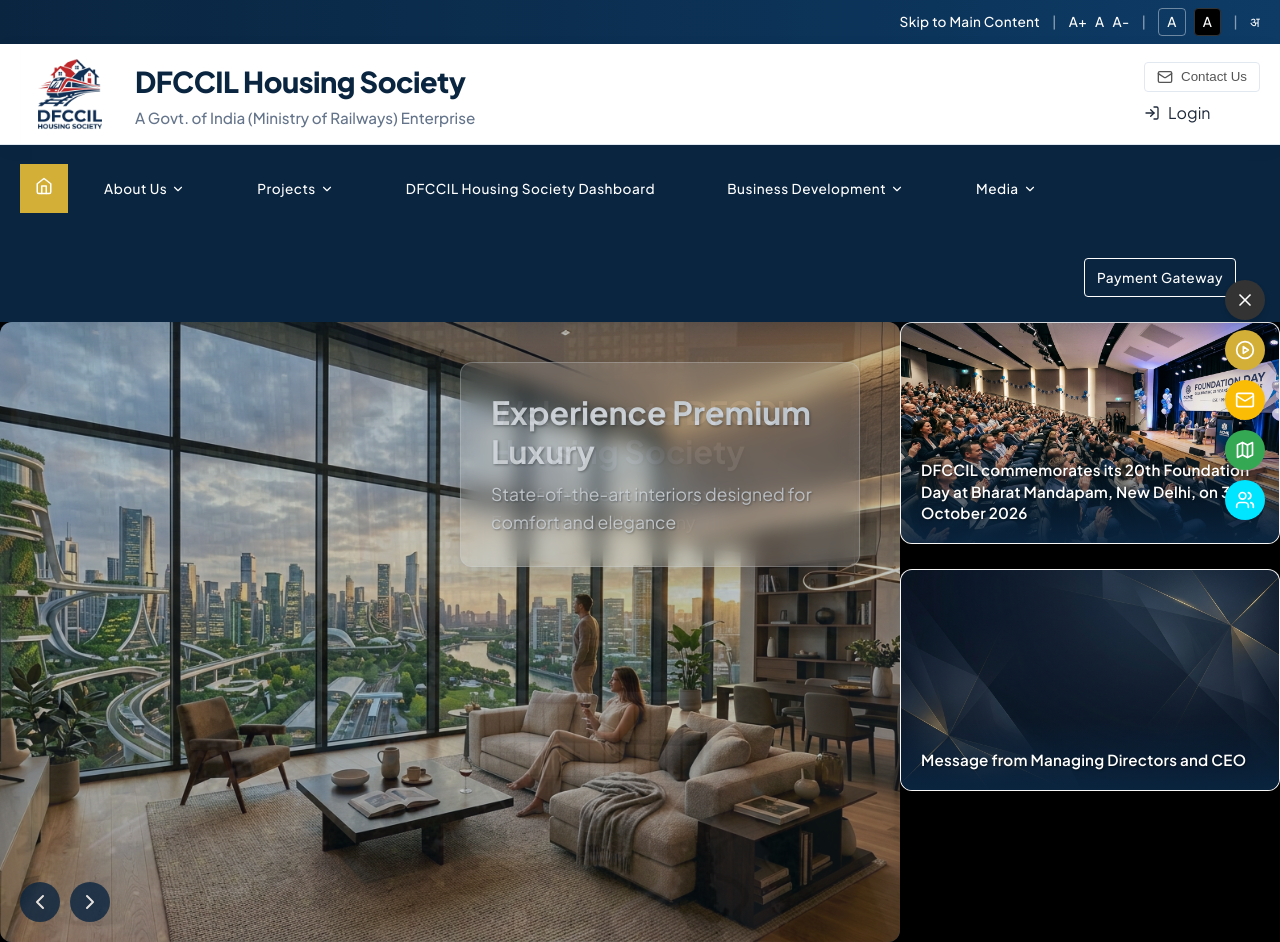
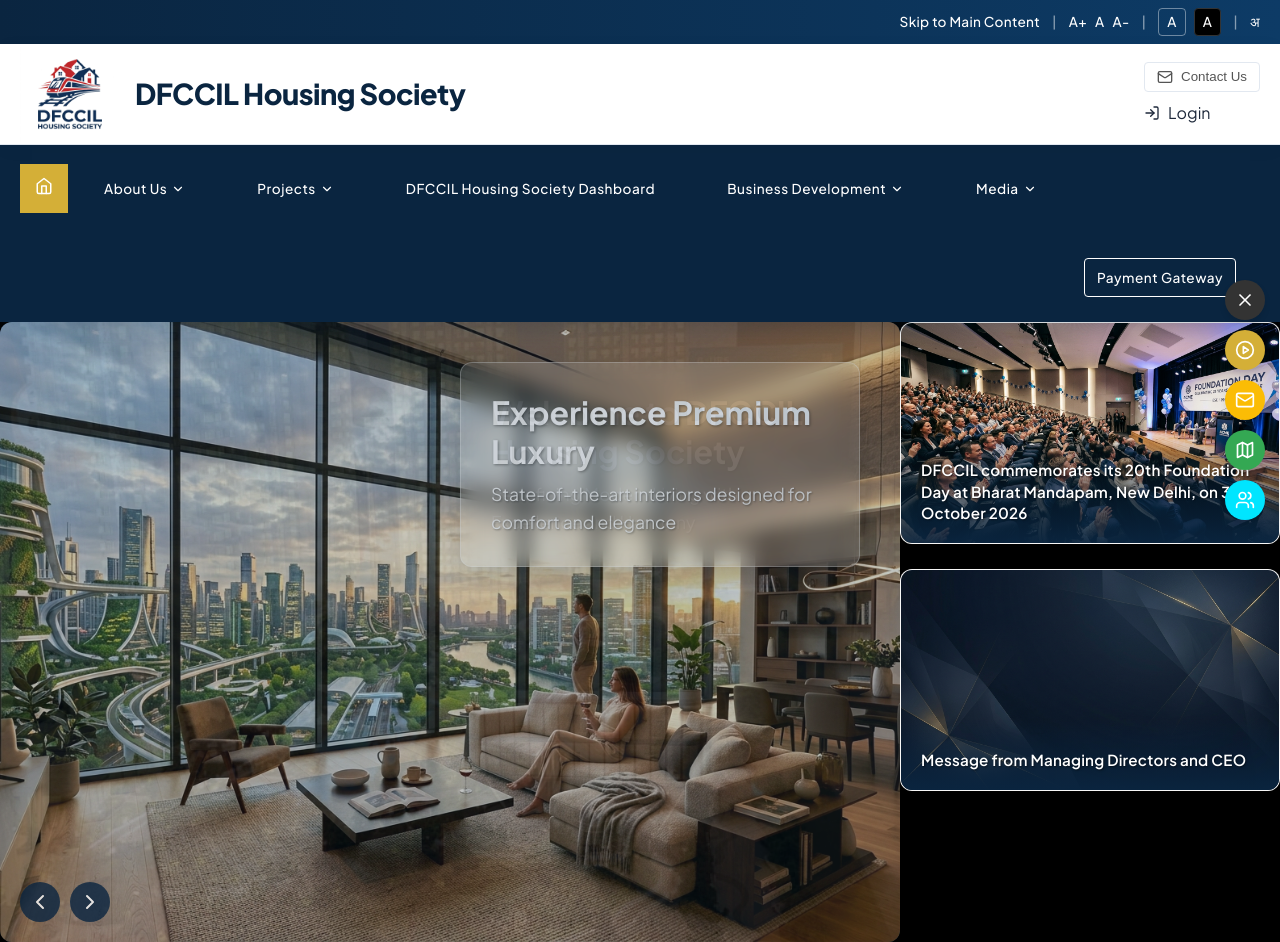
Before and after one commit to mrityunjaiverma-crypt/DFCCIL, a React (Vite) app in the folder client/: page / in a window 1280 px wide. Built offline with nearby package versions, Linux system fonts and the light colour scheme.

Commit message:
Update Header.jsx

```diff
--- a/client/src/components/Header.jsx
+++ b/client/src/components/Header.jsx
@@ -27,7 +27,7 @@
           <img src="/logo.jpg" alt="DFCCIL Logo" className="main-logo" />
           <div className="logo-text">
             <h1>DFCCIL Housing Society</h1>
-            <p>A Govt. of India (Ministry of Railways) Enterprise</p>
+
           </div>
         </div>
 
```
